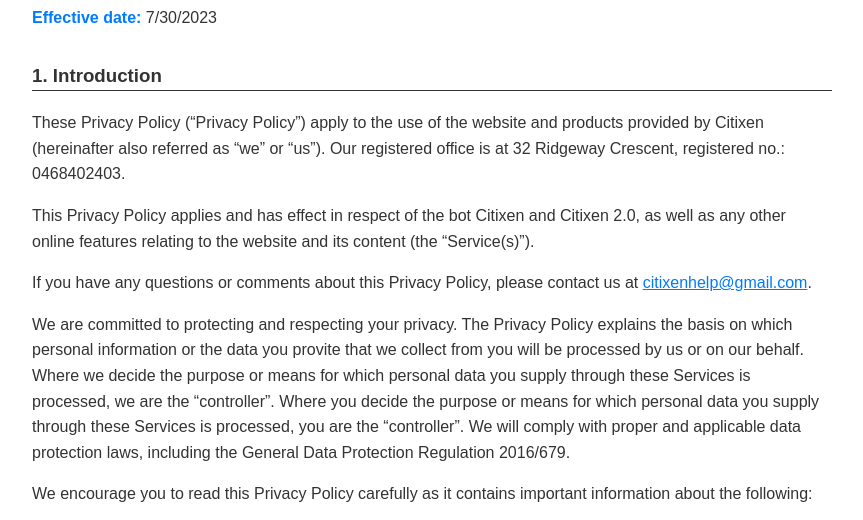
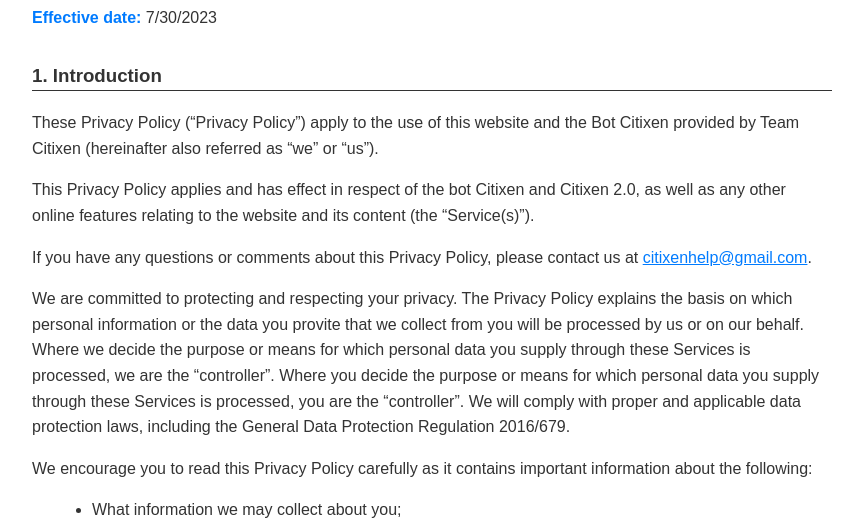
Before and after one commit to Tekkiii/Citixen-privacypolicy, a plain HTML site: page index.html in a window 1280 px wide. Shown: the part 207-727 px from the top of the page, without its empty margins (208-1071 px from the left). Drawn offline with Linux system fonts and the light colour scheme.

Commit message:
Update index.html

```diff
--- a/index.html
+++ b/index.html
@@ -143,7 +143,7 @@ footer a:hover {
 <h2>Privacy Policy</h2>
 <p><strong>Effective date:</strong> 7/30/2023</p>
 <h3>1. Introduction</h3>
-<p>These Privacy Policy (“Privacy Policy”) apply to the use of the website and products provided by Citixen (hereinafter also referred as “we” or “us”). Our registered office is at 32 Ridgeway Crescent, registered no.: 0468402403.</p>
+<p>These Privacy Policy (“Privacy Policy”) apply to the use of this website and the Bot Citixen provided by Team Citixen (hereinafter also referred as “we” or “us”).</p>
 <p>This Privacy Policy applies and has effect in respect of the bot Citixen and Citixen 2.0, as well as any other online features relating to the website and its content (the “Service(s)”).</p>
 <p>If you have any questions or comments about this Privacy Policy, please contact us at <a href="mailto:citixenhelp@gmail.com">citixenhelp@gmail.com</a>.</p>
 <p>We are committed to protecting and respecting your privacy. The Privacy Policy explains the basis on which personal information or the data you provite that we collect from you will be processed by us or on our behalf. Where we decide the purpose or means for which personal data you supply through these Services is processed, we are the “controller”. Where you decide the purpose or means for which personal data you supply through these Services is processed, you are the “controller”. We will comply with proper and applicable data protection laws, including the General Data Protection Regulation 2016/679.</p>
```
